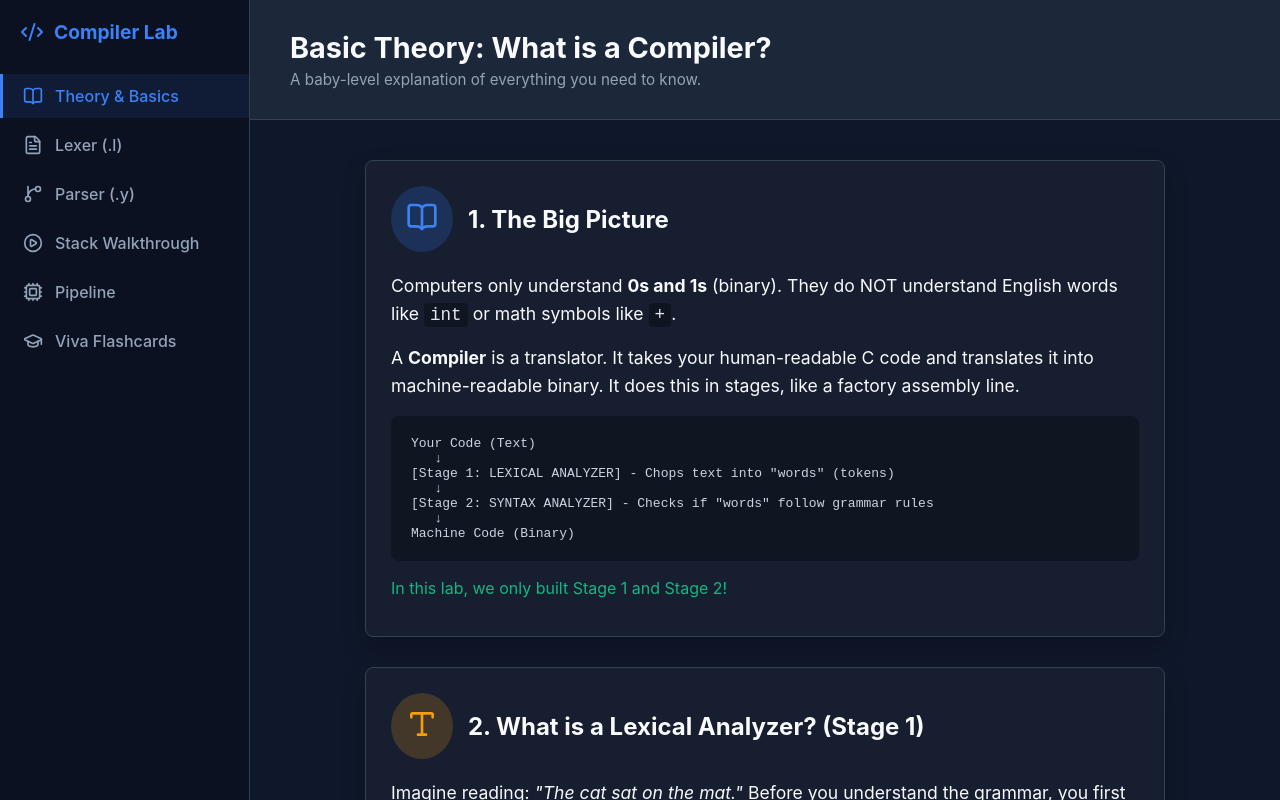
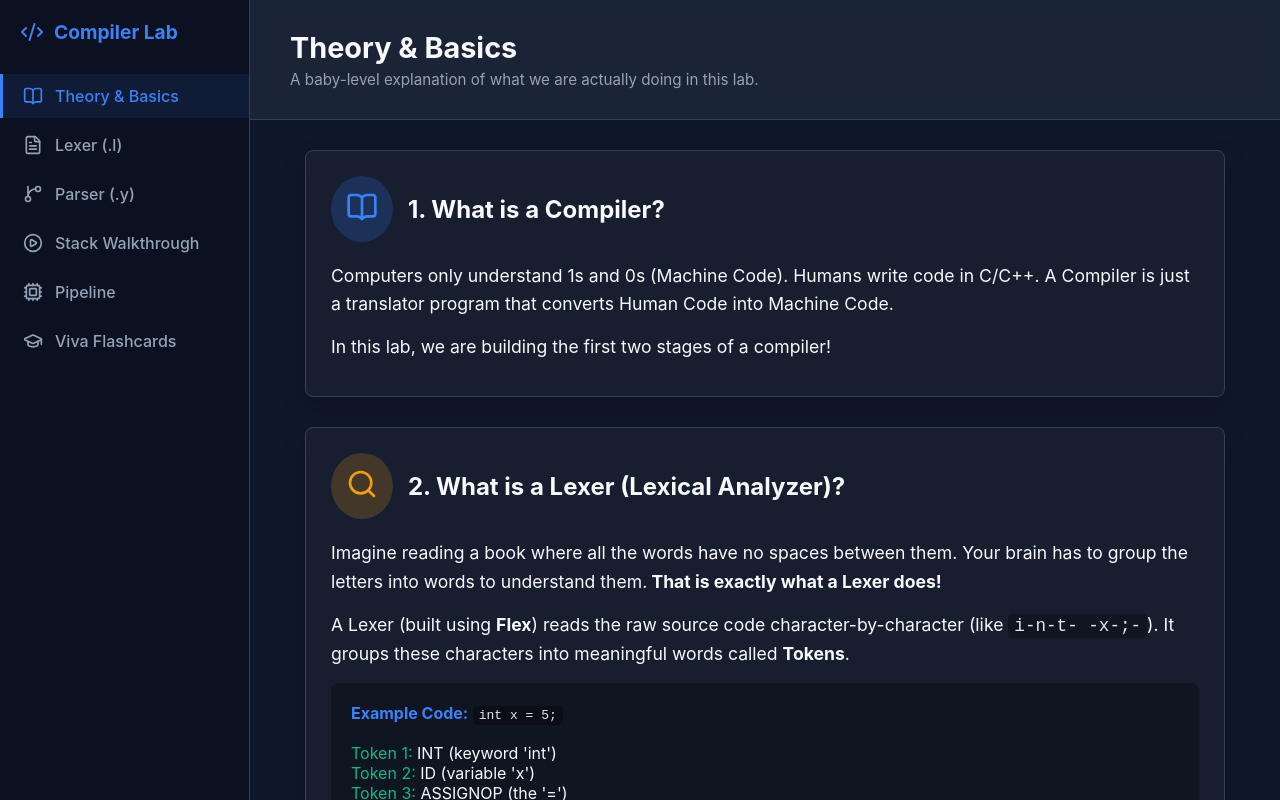
Before and after one commit to FinexSSS/CSE420-Lab-Summer26-BRACU-, a React (Vite) app in the folder Lab 1/visual-teaching-app/: page / in a window 1280 px wide. Both pictures are taken after a click on the element "Theory & Basics". Built offline with nearby package versions, Linux system fonts and the light colour scheme.

Commit message:
Enhance Theory and Pipeline tabs to explicitly explain lexer, parser, and bash compilation commands

```diff
--- a/Lab 1/visual-teaching-app/src/components/PipelineTab.jsx
+++ b/Lab 1/visual-teaching-app/src/components/PipelineTab.jsx
@@ -1,49 +1,68 @@
-import { FileText, Code2, Hammer, Terminal, ArrowDown } from 'lucide-react';
+import { FileText, Code2, Terminal, PlayCircle } from 'lucide-react';
 
 export default function PipelineTab() {
   return (
-    <div className="tab-pane active">
+    <div className="tab-pane active" style={{ overflowY: 'auto' }}>
       <div className="header">
-        <h1>Compilation Pipeline</h1>
-        <p>What happens when you run <code>build.bat</code> or <code>script.sh</code></p>
+        <h1>How To Compile & Run</h1>
+        <p>This is exactly what happens when you run <code>script.sh</code> or <code>build.bat</code>.</p>
       </div>
-      <div className="pipeline-flow">
+
+      <div className="pipeline-container" style={{ padding: '40px' }}>
 
         <div className="pipe-step">
           <div className="pipe-icon"><FileText size={40} /></div>
           <div className="pipe-content">
-            <h3>1. yacc -d -y parser.y</h3>
-            <p>Yacc reads your grammar rules and builds an LALR(1) state machine. It outputs <code>y.tab.c</code> (the C parser code) and <code>y.tab.h</code> (the token definitions like #define IF 258).</p>
+            <h3 style={{ fontFamily: 'monospace', background: 'rgba(0,0,0,0.5)', padding: '5px 10px', borderRadius: '4px', display: 'inline-block' }}>
+              1. yacc -d -y parser.y
+            </h3>
+            <p style={{ marginTop: '10px' }}>
+              <strong>What it does:</strong> Yacc (or Bison) reads your grammar rules. It generates a C file for the parser (<code>y.tab.c</code>) and a header file (<code>y.tab.h</code>).
+              <br/><br/>
+              <strong>Why the -d flag?</strong> It tells Yacc to create the <code>y.tab.h</code> file. This file contains the numeric definitions for your tokens (like <code>#define IF 258</code>). The Lexer NEEDS this file, which is why Yacc must run first!
+            </p>
           </div>
         </div>
 
-        <div className="pipe-arrow"><ArrowDown size={32} /></div>
+        <div className="pipe-arrow">↓</div>
 
         <div className="pipe-step">
           <div className="pipe-icon"><Code2 size={40} /></div>
           <div className="pipe-content">
-            <h3>2. flex lexer.l</h3>
-            <p>Flex reads your regex patterns, builds a Deterministic Finite Automaton (DFA), and outputs <code>lex.yy.c</code> (the C scanner code). It uses y.tab.h to know the token numbers.</p>
+            <h3 style={{ fontFamily: 'monospace', background: 'rgba(0,0,0,0.5)', padding: '5px 10px', borderRadius: '4px', display: 'inline-block' }}>
+              2. flex lexer.l
+            </h3>
+            <p style={{ marginTop: '10px' }}>
+              <strong>What it does:</strong> Flex reads your regular expressions (regex). It generates a C file (<code>lex.yy.c</code>) which contains a giant <code>yylex()</code> function. This function reads text and returns the token numbers it finds from <code>y.tab.h</code>.
+            </p>
           </div>
         </div>
 
-        <div className="pipe-arrow"><ArrowDown size={32} /></div>
-
-        <div className="pipe-step">
-          <div className="pipe-icon"><Hammer size={40} /></div>
-          <div className="pipe-content">
-            <h3>3. g++ y.tab.c lex.yy.c</h3>
-            <p>The compiler turns the auto-generated C code from Flex and Yacc into machine code, linking them together into a single executable program.</p>
-          </div>
-        </div>
-
-        <div className="pipe-arrow"><ArrowDown size={32} /></div>
+        <div className="pipe-arrow">↓</div>
 
         <div className="pipe-step">
           <div className="pipe-icon"><Terminal size={40} /></div>
           <div className="pipe-content">
-            <h3>4. ./a.exe input.txt</h3>
-            <p>Your program runs! <code>main()</code> opens the file and calls <code>yyparse()</code>, which repeatedly calls <code>yylex()</code> to consume tokens and build the syntax tree.</p>
+            <h3 style={{ fontFamily: 'monospace', background: 'rgba(0,0,0,0.5)', padding: '5px 10px', borderRadius: '4px', display: 'inline-block' }}>
+              3. g++ lex.yy.c y.tab.c -o a.out
+            </h3>
+            <p style={{ marginTop: '10px' }}>
+              <strong>What it does:</strong> Now you have two C/C++ files generated by Flex and Yacc. You use the standard GNU C++ Compiler (<code>g++</code>) to compile them together into a single executable program named <code>a.out</code> (or <code>a.exe</code> on Windows).
+            </p>
+          </div>
+        </div>
+
+        <div className="pipe-arrow">↓</div>
+
+        <div className="pipe-step">
+          <div className="pipe-icon"><PlayCircle size={40} /></div>
+          <div className="pipe-content">
+            <h3 style={{ fontFamily: 'monospace', background: 'rgba(0,0,0,0.5)', padding: '5px 10px', borderRadius: '4px', display: 'inline-block' }}>
+              4. ./a.out input.txt
+            </h3>
+            <p style={{ marginTop: '10px' }}>
+              <strong>What it does:</strong> You run your new compiler! You pass it your test C code (<code>input.txt</code>). The <code>main()</code> function inside <code>y.tab.c</code> opens the file and calls <code>yyparse()</code>, starting the whole process!
+            </p>
           </div>
         </div>
 
--- a/Lab 1/visual-teaching-app/src/components/TheoryTab.jsx
+++ b/Lab 1/visual-teaching-app/src/components/TheoryTab.jsx
@@ -1,87 +1,79 @@
-import { BookOpen, Layers, Type, FileCode } from 'lucide-react';
+import { BookOpen, Type, Layers, FileCode, Search, ListTree } from 'lucide-react';
 
 export default function TheoryTab() {
   return (
-    <div className="tab-pane active" style={{ overflowY: 'auto', padding: '0 0 40px 0' }}>
-      <div className="header" style={{ position: 'sticky', top: 0, zIndex: 10, background: 'rgba(30, 41, 59, 0.95)' }}>
-        <h1>Basic Theory: What is a Compiler?</h1>
-        <p>A baby-level explanation of everything you need to know.</p>
+    <div className="tab-pane active" style={{ overflowY: 'auto' }}>
+      <div className="header">
+        <h1>Theory & Basics</h1>
+        <p>A baby-level explanation of what we are actually doing in this lab.</p>
       </div>
 
-      <div style={{ maxWidth: '800px', margin: '40px auto', display: 'flex', flexDirection: 'column', gap: '30px' }}>
+      <div style={{ padding: '30px 40px', maxWidth: '1000px', margin: '0 auto', display: 'flex', flexDirection: 'column', gap: '30px' }}>
 
         <div className="explain-card" style={{ display: 'block', animation: 'none' }}>
           <div style={{ display: 'flex', alignItems: 'center', gap: '15px', marginBottom: '20px' }}>
             <div style={{ background: 'rgba(59, 130, 246, 0.2)', padding: '15px', borderRadius: '50%', color: 'var(--accent)' }}>
               <BookOpen size={32} />
             </div>
-            <h2>1. The Big Picture</h2>
+            <h2>1. What is a Compiler?</h2>
           </div>
           <p style={{ fontSize: '1.1rem', marginBottom: '15px' }}>
-            Computers only understand <strong>0s and 1s</strong> (binary). They do NOT understand English words like <code>int</code> or math symbols like <code>+</code>.
+            Computers only understand 1s and 0s (Machine Code). Humans write code in C/C++.
+            A Compiler is just a translator program that converts Human Code into Machine Code.
           </p>
-          <p style={{ fontSize: '1.1rem', marginBottom: '15px' }}>
-            A <strong>Compiler</strong> is a translator. It takes your human-readable C code and translates it into machine-readable binary. It does this in stages, like a factory assembly line.
-          </p>
-          <div style={{ background: 'rgba(0,0,0,0.3)', padding: '20px', borderRadius: '8px', fontFamily: 'monospace', color: '#cbd5e1' }}>
-            Your Code (Text) <br/>
-            &nbsp;&nbsp; ↓ <br/>
-            [Stage 1: LEXICAL ANALYZER] - Chops text into "words" (tokens)<br/>
-            &nbsp;&nbsp; ↓ <br/>
-            [Stage 2: SYNTAX ANALYZER] - Checks if "words" follow grammar rules<br/>
-            &nbsp;&nbsp; ↓ <br/>
-            Machine Code (Binary)
-          </div>
-          <p style={{ marginTop: '15px', color: 'var(--success)' }}>
-            In this lab, we only built Stage 1 and Stage 2!
+          <p style={{ fontSize: '1.1rem' }}>
+            In this lab, we are building the first two stages of a compiler!
           </p>
         </div>
 
         <div className="explain-card" style={{ display: 'block', animation: 'none' }}>
           <div style={{ display: 'flex', alignItems: 'center', gap: '15px', marginBottom: '20px' }}>
             <div style={{ background: 'rgba(245, 158, 11, 0.2)', padding: '15px', borderRadius: '50%', color: 'var(--warning)' }}>
-              <Type size={32} />
+              <Search size={32} />
             </div>
-            <h2>2. What is a Lexical Analyzer? (Stage 1)</h2>
+            <h2>2. What is a Lexer (Lexical Analyzer)?</h2>
           </div>
           <p style={{ fontSize: '1.1rem', marginBottom: '15px' }}>
-            Imagine reading: <em>"The cat sat on the mat."</em> Before you understand the grammar, you first identify the individual words.
+            Imagine reading a book where all the words have no spaces between them. Your brain has to group the letters into words to understand them.
+            <strong> That is exactly what a Lexer does!</strong>
           </p>
           <p style={{ fontSize: '1.1rem', marginBottom: '15px' }}>
-            A Lexical Analyzer (or "Lexer") does exactly this. It reads raw text and groups characters into meaningful words called <strong>TOKENS</strong>.
+            A Lexer (built using <strong>Flex</strong>) reads the raw source code character-by-character (like <code>i-n-t- -x-;-</code>).
+            It groups these characters into meaningful words called <strong>Tokens</strong>.
           </p>
           <div style={{ background: 'rgba(0,0,0,0.3)', padding: '20px', borderRadius: '8px' }}>
-            <strong style={{ color: 'var(--accent)' }}>Example Code:</strong> <code>int x = 5 + 3;</code><br/><br/>
+            <strong style={{ color: 'var(--accent)' }}>Example Code:</strong> <code>int x = 5;</code><br/><br/>
             <span style={{ color: 'var(--success)' }}>Token 1:</span> INT (keyword 'int')<br/>
             <span style={{ color: 'var(--success)' }}>Token 2:</span> ID (variable 'x')<br/>
             <span style={{ color: 'var(--success)' }}>Token 3:</span> ASSIGNOP (the '=')<br/>
             <span style={{ color: 'var(--success)' }}>Token 4:</span> CONST_INT (the '5')
           </div>
-          <p style={{ marginTop: '15px' }}>
-            We use a tool called <strong>FLEX</strong> to build this. We write patterns (Regular Expressions) in a <code>.l</code> file, and Flex writes the C code for us!
+          <p style={{ fontSize: '1.1rem', marginTop: '15px' }}>
+            We write patterns (Regular Expressions) in a <code>.l</code> file, and Flex writes the C code for us!
           </p>
         </div>
 
         <div className="explain-card" style={{ display: 'block', animation: 'none' }}>
           <div style={{ display: 'flex', alignItems: 'center', gap: '15px', marginBottom: '20px' }}>
             <div style={{ background: 'rgba(16, 185, 129, 0.2)', padding: '15px', borderRadius: '50%', color: 'var(--success)' }}>
-              <Layers size={32} />
+              <ListTree size={32} />
             </div>
-            <h2>3. What is a Syntax Analyzer? (Stage 2)</h2>
+            <h2>3. What is a Parser (Syntax Analyzer)?</h2>
           </div>
           <p style={{ fontSize: '1.1rem', marginBottom: '15px' }}>
-            Now we have tokens, but do they make sense? <br/>
-            <em>"cat the sat mat on"</em> — These are valid English words, but the GRAMMAR is wrong!
+            Once the Lexer has grouped the letters into words, you need to check if the sentence makes grammatical sense.
+            "Dog the barks" are valid English words, but the grammar is wrong. <strong>The Parser checks the grammar!</strong>
           </p>
           <p style={{ fontSize: '1.1rem', marginBottom: '15px' }}>
-            A Syntax Analyzer (or "Parser") checks if the tokens follow the grammar rules of C.
+            A Parser (built using <strong>Bison/Yacc</strong>) takes the Tokens produced by the Lexer and matches them against the strict Grammar Rules of C/C++.
+            If the tokens follow a rule perfectly, it connects them together (called a <strong>Reduction</strong>) to build a Syntax Tree.
           </p>
           <div style={{ background: 'rgba(0,0,0,0.3)', padding: '20px', borderRadius: '8px', fontFamily: 'monospace' }}>
             variable_decl -&gt; type_specifier declaration_list SEMICOLON <br/><br/>
             This rule means: "A variable declaration is a type (like int), followed by variable names, followed by a semicolon."
           </div>
-          <p style={{ marginTop: '15px' }}>
-            We use a tool called <strong>YACC</strong> (or Bison) to build this. We write grammar rules in a <code>.y</code> file, and Yacc writes the parser C code for us!
+          <p style={{ fontSize: '1.1rem', marginTop: '15px' }}>
+            We write grammar rules in a <code>.y</code> file, and Yacc writes the parser C code for us!
           </p>
         </div>
 
@@ -93,9 +85,9 @@ export default function TheoryTab() {
             <h2>4. Your Project Files</h2>
           </div>
           <ul style={{ fontSize: '1.1rem', lineHeight: '1.8', marginLeft: '20px' }}>
-            <li><code>symbol_info.h</code>: A tiny container to hold data about each token.</li>
-            <li><code>22101619.l</code>: Your Lexer rules (patterns).</li>
-            <li><code>22101619.y</code>: Your Parser rules (grammar).</li>
+            <li><code>symbol_info.h</code>: A container to hold data about each token.</li>
+            <li><code>lexer.l</code>: Your Lexer rules (patterns).</li>
+            <li><code>parser.y</code>: Your Parser rules (grammar).</li>
             <li><code>y.tab.c</code> & <code>y.tab.h</code>: C code generated automatically by Yacc.</li>
             <li><code>lex.yy.c</code>: C code generated automatically by Flex.</li>
           </ul>
```
